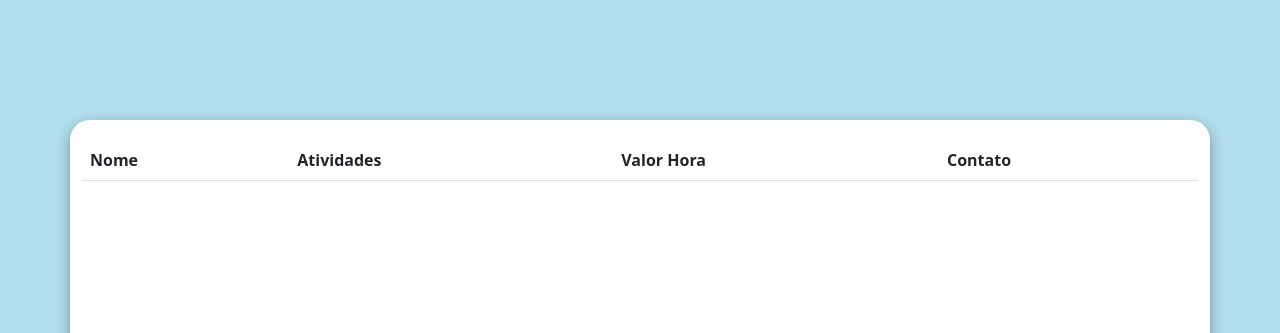
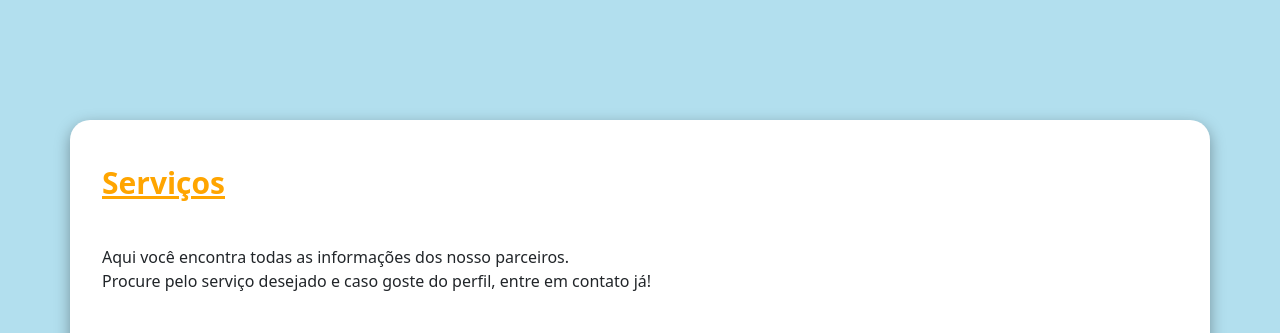
Before and after one commit to 1rafahub/ProjetoUni9-3-Semestre-, a Flask app: page /contratarservicos in a window 1280 px wide. Shown: the part 80-413 px from the top of the page. Run offline with Flask 2, Linux system fonts and the light colour scheme; data that the repository does not hold is empty; some libraries are stand-ins or nearby versions.

Commit message:
adicionado titulo a pagina serviços

```diff
--- a/templates/contratar_servicos/contratar_servicos.html
+++ b/templates/contratar_servicos/contratar_servicos.html
@@ -3,6 +3,14 @@
 {% block body%}
 
 <div class="container corpo">
+  <!-- <h1>LarDoceLar</h1>
+  <h5>Sua satisfação é garantida</h5> -->
+
+  <p class="indication-page"><u>Serviços</u></p>
+  <p>
+    Aqui você encontra todas as informações dos nosso parceiros.<br>
+    Procure pelo serviço desejado e caso goste do perfil, entre em contato já!
+  </p>
 <div class="table-responsive tabela-contatos">
     <table class="table">
         <thead>
```
